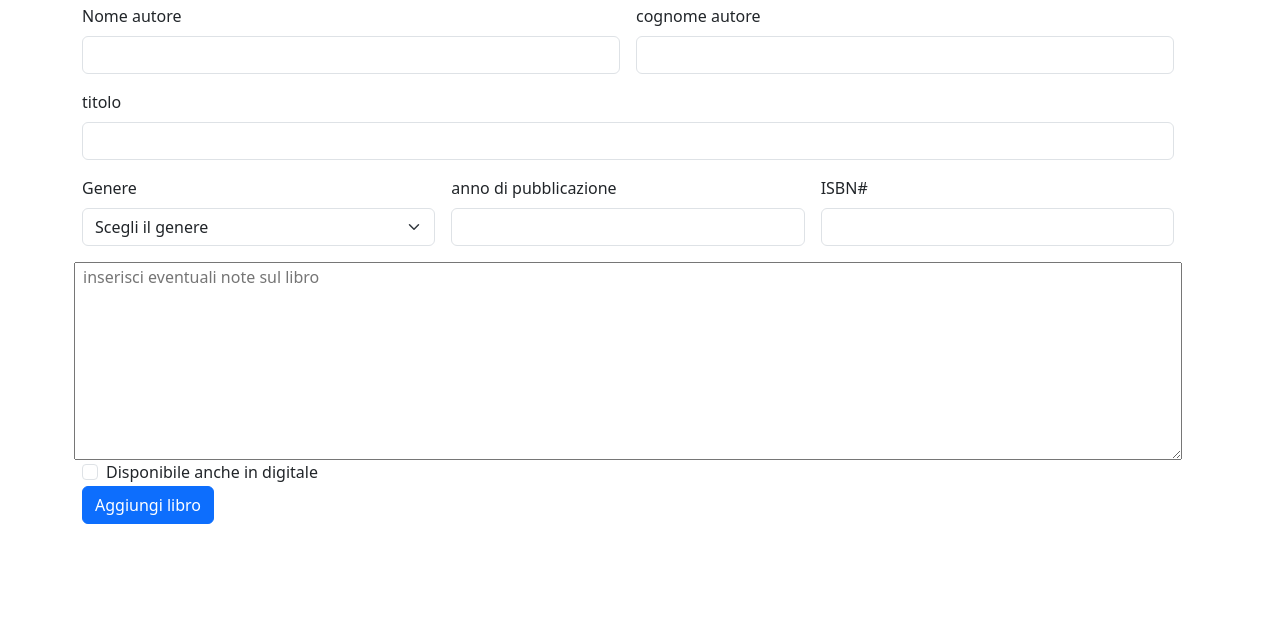
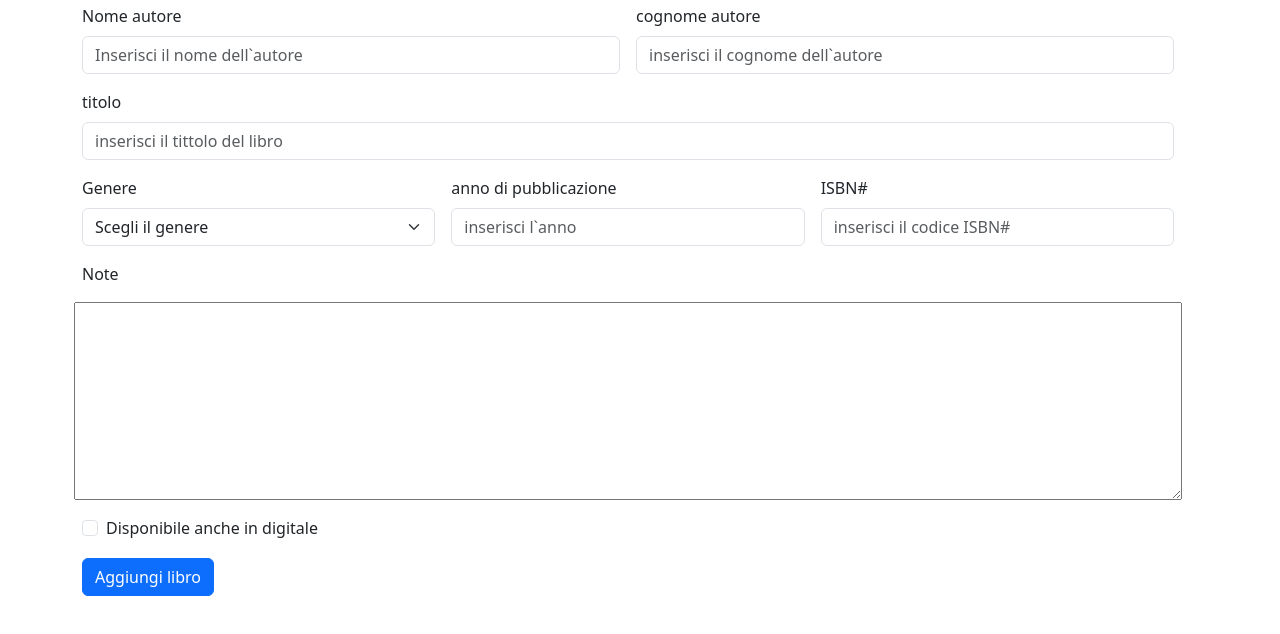
Before and after one commit to niccolorojasge-web/html-css-bootstrap-dashboard, a plain HTML site: page pagina2.html/pagina2.html in a window 1280 px wide. Shown: the part 116-750 px from the top of the page. Drawn offline with nearby package versions, Linux system fonts and the light colour scheme.

Commit message:
placeholder add

```diff
--- a/pagina2.html/pagina2.html
+++ b/pagina2.html/pagina2.html
@@ -58,21 +58,21 @@
                     <form class="row g-3 needs-validation" novalidate>
                         <div class="col-6">
                             <label for="validationCustom01" class="form-label">Nome autore</label>
-                            <input type="text" class="form-control" id="validationCustom01" value="" required>
+                            <input type="text" class="form-control" id="validationCustom01" value="" required placeholder="Inserisci il nome dell`autore">
                             <div class="valid-feedback">
                                 Looks good!
                             </div>
                         </div>
                         <div class="col-6">
                             <label for="validationCustom02" class="form-label">cognome autore</label>
-                            <input type="text" class="form-control" id="validationCustom02" value="" required>
+                            <input type="text" class="form-control" id="validationCustom02" value="" required placeholder="inserisci il cognome dell`autore">
                             <div class="valid-feedback">
                                 Looks good!
                             </div>
                         </div>
                         <div class="col-12 col-xl-12">
                             <label for="validationCustom03" class="form-label">titolo</label>
-                            <input type="text" class="form-control" id="validationCustom03" required>
+                            <input type="text" class="form-control" id="validationCustom03" required placeholder="inserisci il tittolo del libro">
                             <div class="invalid-feedback">
                                 Please provide a valid city.
                             </div>
@@ -89,21 +89,26 @@
                         </div>
                         <div class="col-12 col-xl-4">
                             <label for="validationCustom05" class="form-label">anno di pubblicazione</label>
-                            <input type="text" class="form-control" id="validationCustom05" required>
+                            <input type="text" class="form-control" id="validationCustom05" required placeholder="inserisci l`anno">
                             <div class="invalid-feedback">
                                 Please provide a valid zip.
                             </div>
                         </div>
                         <div class="col-12 col-xl-4">
                             <label for="validationCustom05" class="form-label">ISBN#</label>
-                            <input type="text" class="form-control" id="validationCustom05" required>
+                            <input type="text" class="form-control" id="validationCustom05" required placeholder="inserisci il codice ISBN#">
                             <div class="invalid-feedback">
                                 Please provide a valid zip.
                             </div>
                         </div>
-                        <form action="url">
-                             <textarea name="note" placeholder="inserisci eventuali note sul libro" rows="8" cols="80" id="note"></textarea>
-                        </form>
+
+                             <label class="form-check-label" for="note">
+                                    Note
+                                </label>
+                            <textarea name="note" placeholder="inserisci eventuali note sul libro" rows="8" cols="80" id="note placeholderinserisci eventuali note sul libro">
+
+                             </textarea>
+
                         <div class="col-12">
                             <div class="form-check">
                                 <input class="form-check-input" type="checkbox" value="" id="invalidCheck" required>
```
